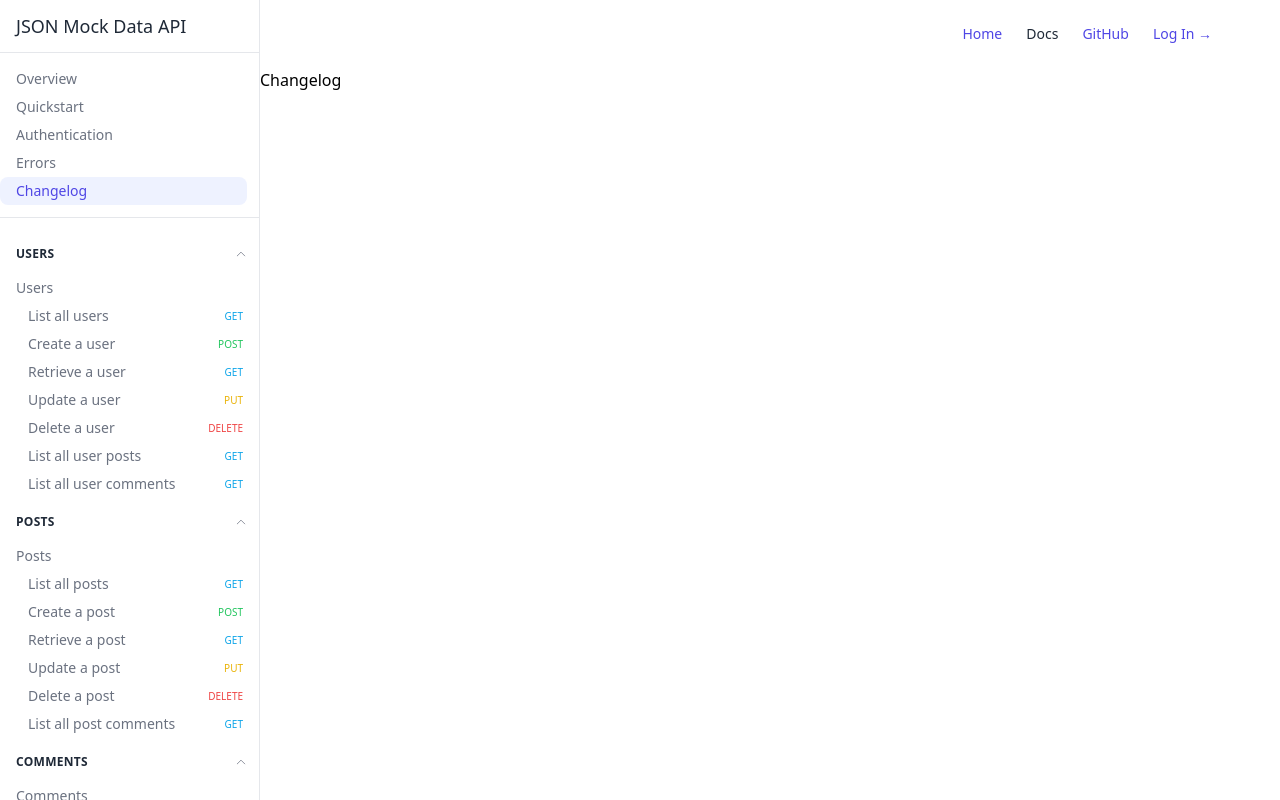
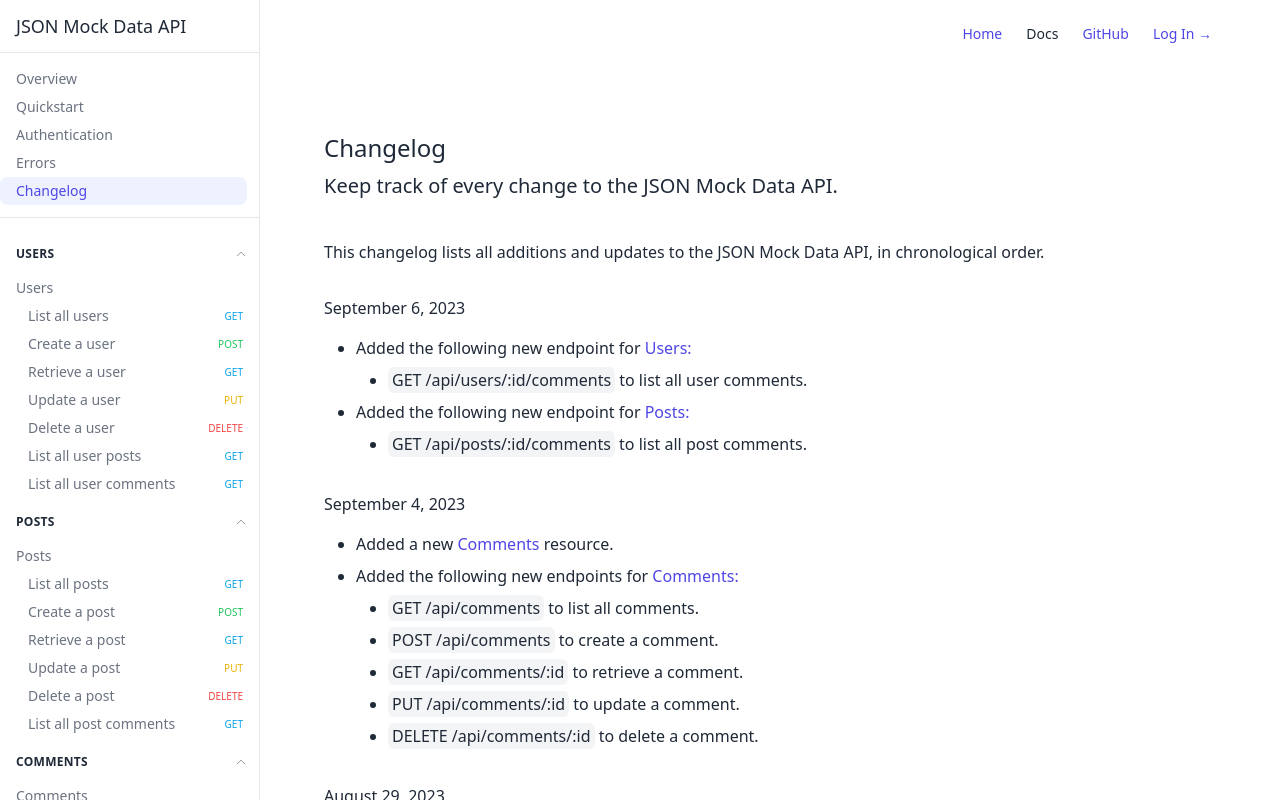
Before and after one commit to PrVille/json-mock-data-api, a React (Vite) app in the folder frontend/: page /docs/changelog in a window 1280 px wide. Built offline with nearby package versions, Linux system fonts and the light colour scheme.

Commit message:
Changelog

```diff
--- a/frontend/src/pages/Changelog.tsx
+++ b/frontend/src/pages/Changelog.tsx
@@ -1,6 +1,217 @@
+import { Link } from "react-router-dom"
+import Page from "../components/Page"
+
 //https://stripe.com/docs/changelog
+
+const Highlight = ({ children }: { children: React.ReactNode }) => {
+  return (
+    <span className="px-1 py-0.5 bg-gray-100 rounded-md whitespace-nowrap">
+      {children}
+    </span>
+  )
+}
+
+const Heading = ({ children }: { children: React.ReactNode }) => {
+  return <h3 className="mt-8 font-medium">{children}</h3>
+}
+
+const ChangeList = ({ children }: { children: React.ReactNode }) => {
+  return <ul className="mt-3 ml-8 list-disc">{children}</ul>
+}
+
+const ChangeListItem = ({ children }: { children: React.ReactNode }) => {
+  return <li className="py-1">{children}</li>
+}
+const ChangeListSubItem = ({ children }: { children: React.ReactNode }) => {
+  return <li className="py-1 ml-8">{children}</li>
+}
+
 const Changelog = () => {
-  return <div>Changelog</div>
+  return (
+    <Page>
+      <Page.Section>
+        <Page.Section.Title>Changelog</Page.Section.Title>
+        <h2 className="mt-2 text-xl">
+          Keep track of every change to the JSON Mock Data API.
+        </h2>
+        <p className="mt-10">
+          This changelog lists all additions and updates to the JSON Mock Data
+          API, in chronological order.
+        </p>
+
+        <Heading>September 6, 2023</Heading>
+        <ChangeList>
+          <ChangeListItem>
+            Added the following new endpoint for{" "}
+            <Link
+              to="/docs/users"
+              className="font-medium text-indigo-600 hover:text-gray-800 transition-all"
+            >
+              Users:
+            </Link>{" "}
+          </ChangeListItem>
+
+          <ChangeListSubItem>
+            <Highlight>GET /api/users/:id/comments</Highlight> to list all user
+            comments.
+          </ChangeListSubItem>
+
+          <ChangeListItem>
+            Added the following new endpoint for{" "}
+            <Link
+              to="/docs/posts"
+              className="font-medium text-indigo-600 hover:text-gray-800 transition-all"
+            >
+              Posts:
+            </Link>{" "}
+          </ChangeListItem>
+
+          <ChangeListSubItem>
+            <Highlight>GET /api/posts/:id/comments</Highlight> to list all post
+            comments.
+          </ChangeListSubItem>
+        </ChangeList>
+
+        <Heading>September 4, 2023</Heading>
+        <ChangeList>
+          <ChangeListItem>
+            Added a new{" "}
+            <Link
+              to="/docs/comments"
+              className="font-medium text-indigo-600 hover:text-gray-800 transition-all"
+            >
+              Comments
+            </Link>{" "}
+            resource.
+          </ChangeListItem>
+
+          <ChangeListItem>
+            Added the following new endpoints for{" "}
+            <Link
+              to="/docs/comments"
+              className="font-medium text-indigo-600 hover:text-gray-800 transition-all"
+            >
+              Comments:
+            </Link>{" "}
+          </ChangeListItem>
+
+          <ChangeListSubItem>
+            <Highlight>GET /api/comments</Highlight> to list all comments.
+          </ChangeListSubItem>
+          <ChangeListSubItem>
+            <Highlight>POST /api/comments</Highlight> to create a comment.
+          </ChangeListSubItem>
+          <ChangeListSubItem>
+            <Highlight>GET /api/comments/:id</Highlight> to retrieve a comment.
+          </ChangeListSubItem>
+          <ChangeListSubItem>
+            <Highlight>PUT /api/comments/:id</Highlight> to update a comment.
+          </ChangeListSubItem>
+          <ChangeListSubItem>
+            <Highlight>DELETE /api/comments/:id</Highlight> to delete a comment.
+          </ChangeListSubItem>
+        </ChangeList>
+
+        <Heading>August 29, 2023</Heading>
+        <ChangeList>
+          <ChangeListItem>
+            Added the following new endpoint for{" "}
+            <Link
+              to="/docs/users"
+              className="font-medium text-indigo-600 hover:text-gray-800 transition-all"
+            >
+              Users:
+            </Link>{" "}
+          </ChangeListItem>
+
+          <ChangeListSubItem>
+            <Highlight>GET /api/users/:id/posts</Highlight> to list all user
+            posts.
+          </ChangeListSubItem>
+        </ChangeList>
+
+        <Heading>August 22, 2023</Heading>
+        <ChangeList>
+          <ChangeListItem>
+            Added a new{" "}
+            <Link
+              to="/docs/posts"
+              className="font-medium text-indigo-600 hover:text-gray-800 transition-all"
+            >
+              Posts
+            </Link>{" "}
+            resource.
+          </ChangeListItem>
+
+          <ChangeListItem>
+            Added the following new endpoints for{" "}
+            <Link
+              to="/docs/posts"
+              className="font-medium text-indigo-600 hover:text-gray-800 transition-all"
+            >
+              Posts:
+            </Link>{" "}
+          </ChangeListItem>
+
+          <ChangeListSubItem>
+            <Highlight>GET /api/posts</Highlight> to list all posts.
+          </ChangeListSubItem>
+          <ChangeListSubItem>
+            <Highlight>POST /api/posts</Highlight> to create a post.
+          </ChangeListSubItem>
+          <ChangeListSubItem>
+            <Highlight>GET /api/posts/:id</Highlight> to retrieve a post.
+          </ChangeListSubItem>
+          <ChangeListSubItem>
+            <Highlight>PUT /api/posts/:id</Highlight> to update a post.
+          </ChangeListSubItem>
+          <ChangeListSubItem>
+            <Highlight>DELETE /api/posts/:id</Highlight> to delete a post.
+          </ChangeListSubItem>
+        </ChangeList>
+
+        <Heading>August 16, 2023</Heading>
+        <ChangeList>
+          <ChangeListItem>
+            Added a new{" "}
+            <Link
+              to="/docs/users"
+              className="font-medium text-indigo-600 hover:text-gray-800 transition-all"
+            >
+              Users
+            </Link>{" "}
+            resource.
+          </ChangeListItem>
+
+          <ChangeListItem>
+            Added the following new endpoints for{" "}
+            <Link
+              to="/docs/users"
+              className="font-medium text-indigo-600 hover:text-gray-800 transition-all"
+            >
+              Users:
+            </Link>{" "}
+          </ChangeListItem>
+
+          <ChangeListSubItem>
+            <Highlight>GET /api/users</Highlight> to list all users.
+          </ChangeListSubItem>
+          <ChangeListSubItem>
+            <Highlight>POST /api/users</Highlight> to create a user.
+          </ChangeListSubItem>
+          <ChangeListSubItem>
+            <Highlight>GET /api/users/:id</Highlight> to retrieve a user.
+          </ChangeListSubItem>
+          <ChangeListSubItem>
+            <Highlight>PUT /api/users/:id</Highlight> to update a user.
+          </ChangeListSubItem>
+          <ChangeListSubItem>
+            <Highlight>DELETE /api/users/:id</Highlight> to delete a user.
+          </ChangeListSubItem>
+        </ChangeList>
+      </Page.Section>
+    </Page>
+  )
 }
 
 export default Changelog
```
